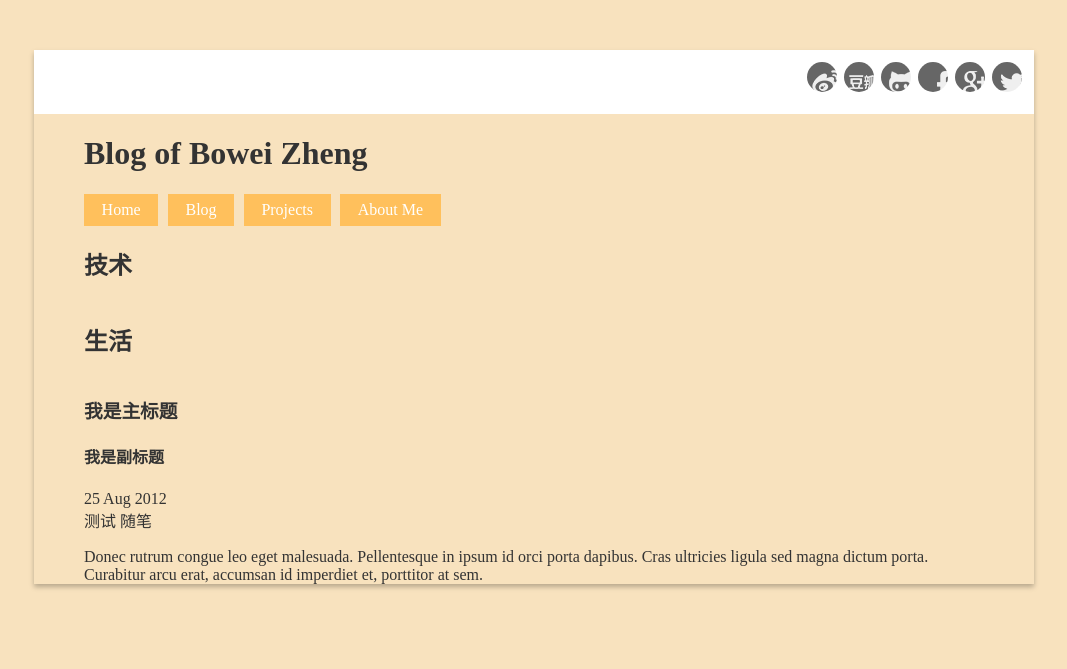
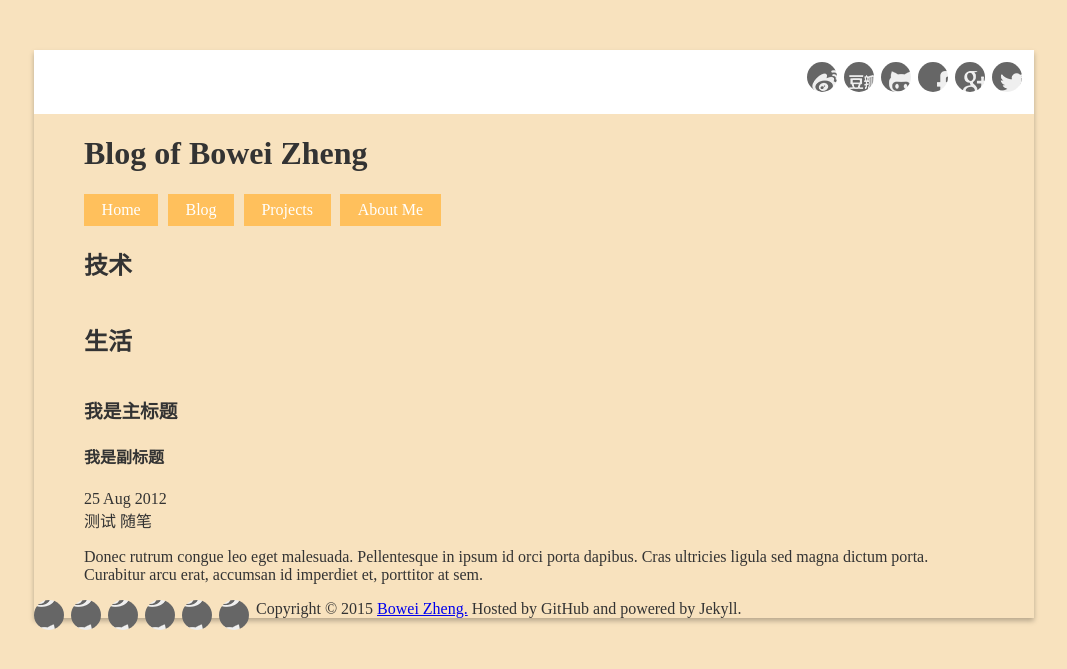
Before and after one commit to wynn719/blog, a Jekyll site: the page built from index.html, in a window 1280 px wide. Shown: the top 669 px of the page, without its empty margins (106-1173 px from the left). Built offline with Jekyll 4.4.1, drawn with Linux system fonts in a browser that asks for light colours.

Commit message:
update layout home

```diff
--- a/_layouts/home.html
+++ b/_layouts/home.html
@@ -9,7 +9,6 @@
 
     ga('create', 'UA-59478227-1', 'auto');
     ga('send', 'pageview');
-
   </script>
   <meta http-equiv="Content-Type" content="text/html; charset=utf-8" />
   <meta name="description" content="Blog by Bowei Zheng">
@@ -88,7 +87,17 @@
     </div>
 
     <footer>
-
+      <nav class="footer-social_link">
+        <ul>
+          <li class="foot-social_ele social_weibo"><a href="http://weibo.com/u/1680111594" target="_blank" title=""></a></li>
+          <li class="foot-social_ele social_douban"><a href="http://www.douban.com/people/81245114/" target="_blank" title=""></a></li>
+          <li class="foot-social_ele social_github"><a href="https://github.com/zhengbowei" target="_blank" title=""></a></li>
+          <li class="foot-social_ele social_facebook"><a title="其实我没有facebook"></a></li>
+          <li class="foot-social_ele social_googleplus"><a title="我也没有google+"></a></li>
+          <li class="foot-social_ele social_twitter"><a title="没错，这是个摆设"></a></li>
+        </ul>
+      </nav>
+      <p class="copyright">Copyright © 2015 <a href="/about-me.html">Bowei Zheng.</a> Hosted by GitHub and powered by Jekyll.</p>
     </footer>
   </div>
 </body>
--- a/css/default.css
+++ b/css/default.css
@@ -126,3 +126,26 @@ article{
 .article_header{
 	padding: 0;
 }
+
+/* footer */
+.footer-social_link{
+
+}
+.foot-social_ele{
+	background: url(../imgs/social-link.png) no-repeat 100%;
+	width: 30px;
+	height: 30px;
+	margin-right: 7px;
+	background-color: #666;
+	float: left;
+	border-radius: 20px;
+		-moz-border-radius:5px; /* Old Firefox */
+	transition-duration: 0.8s;
+		-webkit-transition-duration: 0.8s;
+		-moz-transition-duration: 0.8s;
+		-ms-transition-duration: 0.8s;
+		-o-transition-duration: 0.8s;
+}
+.foot-social_ele:hover{
+
+}
```
